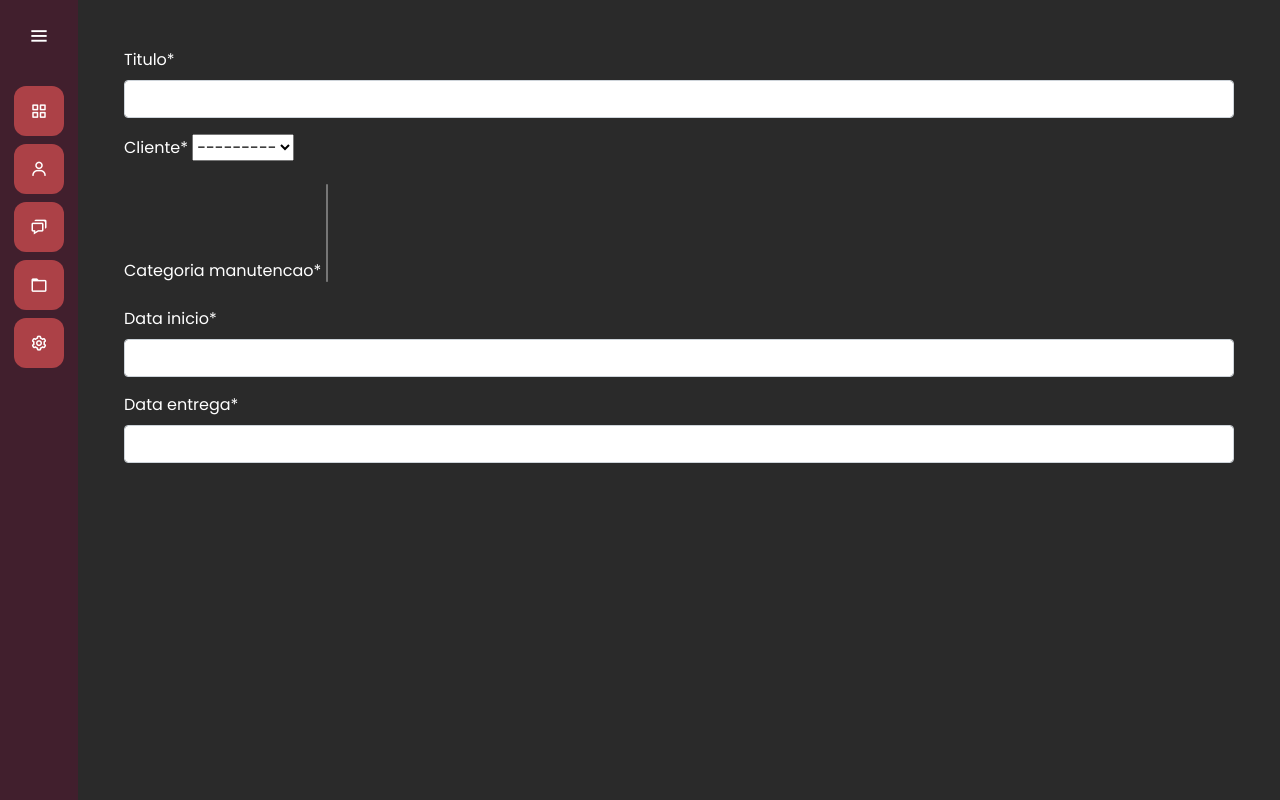
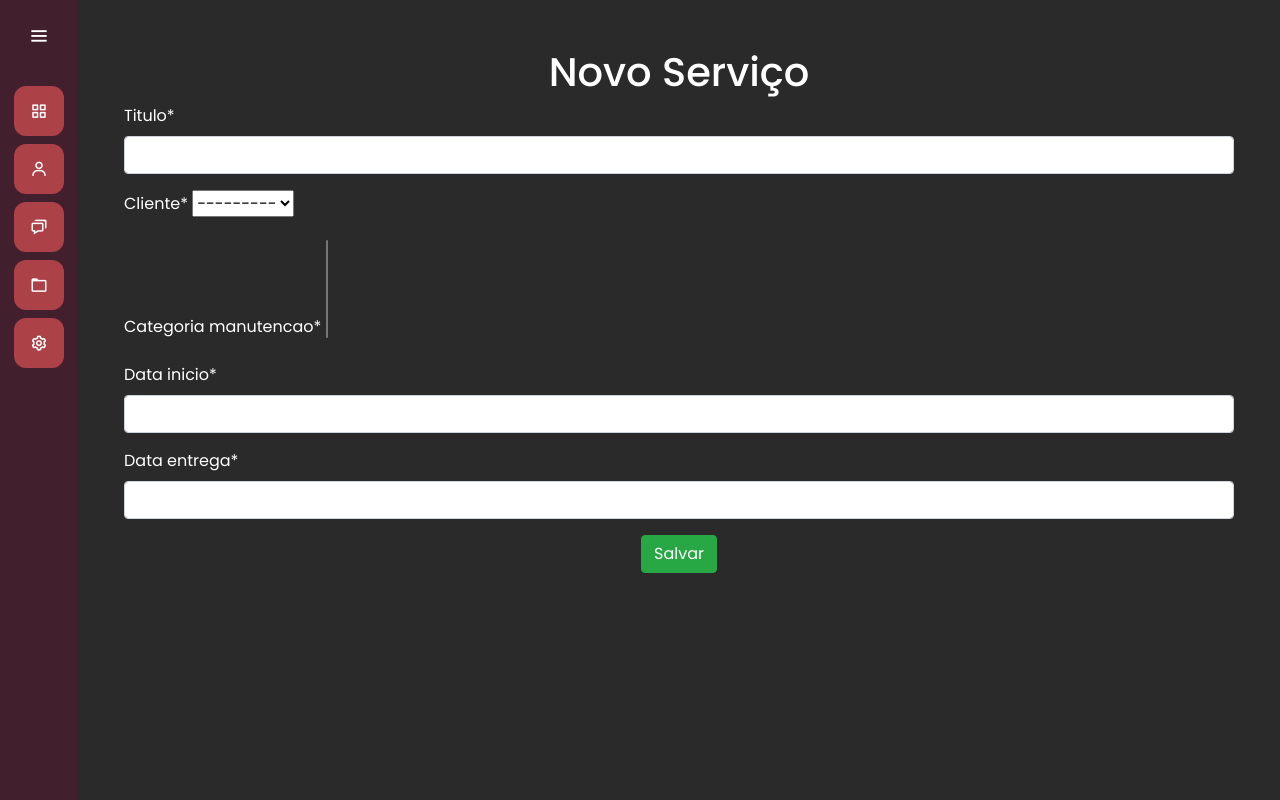
Before and after one commit to dnsouzadev/mecajato, a Django app: page /servicos/novo_servico/ in a window 1280 px wide. Run offline with Django 5.2, Linux system fonts and the light colour scheme; data that the repository does not hold is empty; some libraries are stand-ins or nearby versions.

Commit message:
terminando formulario de serivoc

```diff
--- a/servicos/forms.py
+++ b/servicos/forms.py
@@ -5,3 +5,12 @@ class FormServico(ModelForm):
     class Meta:
         model = Servico
         exclude = ['finalizado', 'protocolo']
+
+    def __init__(self, *args, **kwargs):
+        super(FormServico, self).__init__(*args, **kwargs)
+        choices = list()
+        for i, j in self.fields['categoria_manutencao'].choices:
+            categoria = CategoriaManutencao.objects.get(titulo=j)
+            choices.append((i.value, categoria.get_titulo_display())) # type: ignore
+
+        self.fields['categoria_manutencao'].choices = choices
--- a/servicos/templates/novo_servico.html
+++ b/servicos/templates/novo_servico.html
@@ -1,6 +1,7 @@
 {% extends 'base.html' %}
 {% load static %}
 {% load crispy_forms_tags %}
+{% block 'title' %}Novo Serviço{% endblock %}
 
 {% block 'head' %}
     <link rel="stylesheet" href="{% static 'clientes/css/clientes.css' %}">
@@ -10,8 +11,14 @@
 
     <br>
     <br>
+    <h1 class="text-center">Novo Serviço</h1>
     <div class="container">
+        <form action="{% url 'novo_servico' %}", method="POST">
+        {% csrf_token %}
         {{ form | crispy }}
+        <div class="text-center">
+            <button type="submit" class="btn btn-success">Salvar</button>
+        </div>
     </div>
 
 {% endblock %}
--- a/servicos/views.py
+++ b/servicos/views.py
@@ -1,4 +1,4 @@
-from django.http import JsonResponse
+from django.http import HttpResponseRedirect, JsonResponse
 from django.shortcuts import render
 from .forms import FormServico
 
@@ -8,5 +8,15 @@ def servicos(request):
 
 
 def novo_servico(request):
-    form = FormServico()
-    return render(request, "novo_servico.html", {"form": form})
+    if request.method == 'GET':
+        form = FormServico()
+        return render(request, "novo_servico.html", {"form": form})
+    elif request.method == 'POST':
+        form = FormServico(request.POST)
+        if form.is_valid():
+            form.save()
+            return JsonResponse({"status": "ok"})
+        else:
+            return render(request, "novo_servico.html", {"form": form})
+    else:
+        return render(request, "novo_servico.html", {"form": FormServico()})
```
